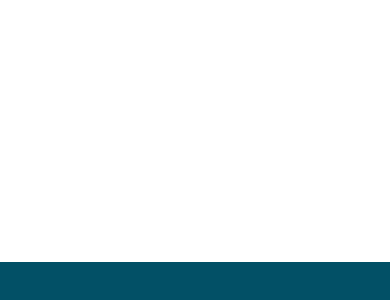
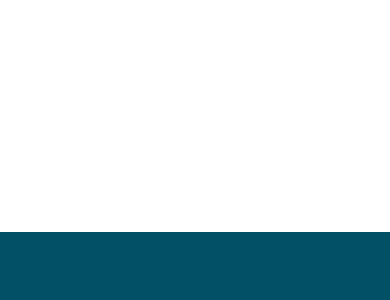
Before and after one commit to khushi303/buildconstruction, a React (Create React App) app: page / in a window 390 px wide. Shown: the part 7058-7358 px from the top of the page. Built offline with nearby package versions, Linux system fonts and the light colour scheme.

Commit message:
change in spacing

```diff
--- a/src/components/Gallery.jsx
+++ b/src/components/Gallery.jsx
@@ -2,7 +2,7 @@
 
 const Gallery = () => {
     return (
-        <div id='portfolio' className='lg:pt-[83px] pt-[70px] lg:pb-[17px] pb-[70px]'>
+        <div id='portfolio' className='lg:pt-[83px] pt-[80px] lg:pb-[17px] pb-[30px]'>
             <div className='container mx-auto xl:max-w-[1320px] lg:px-4 px-6'>
                 <div className='flex md:flex-row flex-col justify-between items-end'>
                     <div data-aos="zoom-out-down" className='border border-solid border-[#025066] bg-[rgba(196,196,196,0.00)] md:max-w-[141px] md:gap-0 gap-5 w-full flex md:flex-col flex-row md:justify-center justify-between px-4 md:py-0 py-6 items-center '>
--- a/src/components/Imggallery.jsx
+++ b/src/components/Imggallery.jsx
@@ -29,7 +29,7 @@
         },
     ]
     return (
-        <div id='shop' className='bg-[#025066] lg:pt-[91px] pt-[70px] pb-[70px] lg:pb-[92px]'>
+        <div id='shop' className='bg-[#025066] lg:pt-[91px] pt-[35px] pb-[70px] lg:pb-[92px]'>
             <div className='container mx-auto xl:max-w-[1320px] lg:px-4 px-6'>
                 <div className='flex flex-row flex-wrap justify-between'>
                     {Imgdata.map((a, index) => {
```
